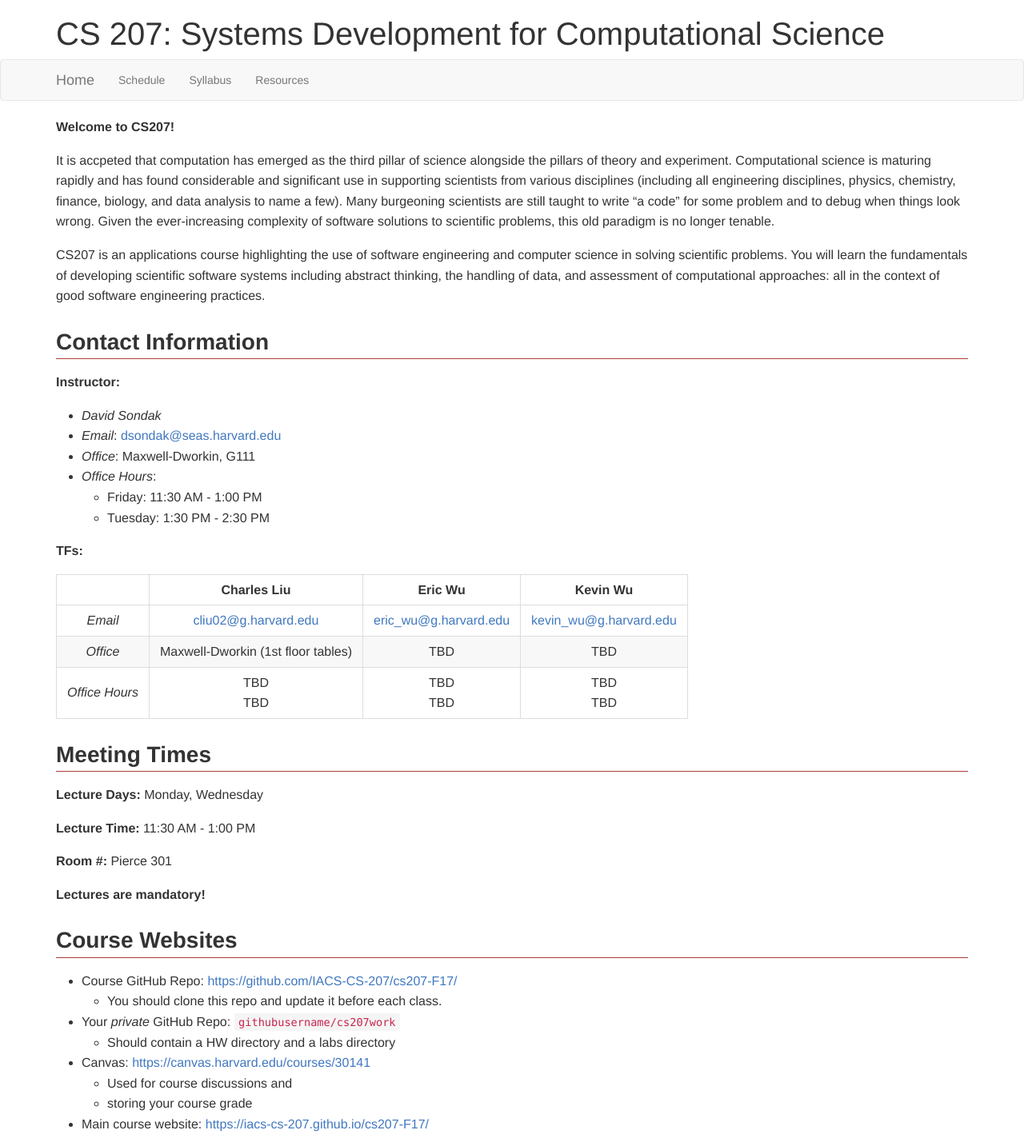
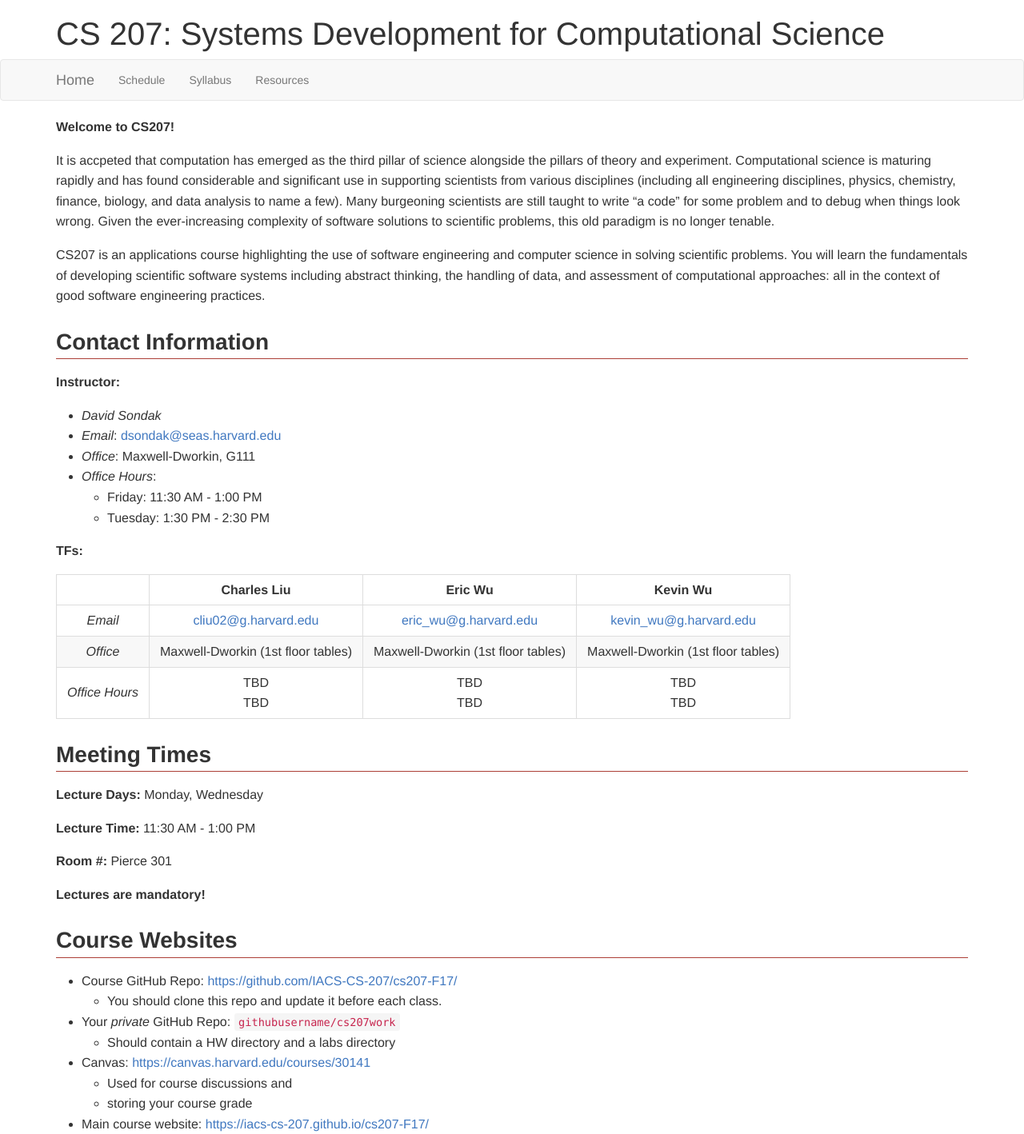
Before and after one commit to xuwd11/cs207_Weidong_Xu, a Jekyll site: the page built from index.md, in a window 1280 px wide. Shown: the whole page at 80% size. Built offline with Jekyll 4.4.1, drawn with Linux system fonts in a browser that asks for light colours; nearby versions of some CDN libraries.

Commit message:
Added TF offices.

```diff
--- a/index.md
+++ b/index.md
@@ -52,11 +52,11 @@ After successful completion of this course, you will be able to:
 
 **TFs:**
 
-|               | **Charles Liu**                    | **Eric Wu**             | **Kevin Wu**             |
-| :---:         | :---:                              | :---:                   | :---:                    |
-| *Email*       | <cliu02@g.harvard.edu>             | <eric_wu@g.harvard.edu> | <kevin_wu@g.harvard.edu> |
-| *Office*      | Maxwell-Dworkin (1st floor tables) | TBD                     | TBD                      |
-| *Office Hours*| TBD <br> TBD                       | TBD <br> TBD            | TBD <br> TBD             |
+|               | **Charles Liu**                    | **Eric Wu**                        | **Kevin Wu**                       |
+| :---:         | :---:                              | :---:                              | :---:                              |
+| *Email*       | <cliu02@g.harvard.edu>             | <eric_wu@g.harvard.edu>            | <kevin_wu@g.harvard.edu>           |
+| *Office*      | Maxwell-Dworkin (1st floor tables) | Maxwell-Dworkin (1st floor tables) | Maxwell-Dworkin (1st floor tables) |
+| *Office Hours*| TBD <br> TBD                       | TBD <br> TBD                       | TBD <br> TBD                       |
 
 
 ## Meeting Times
```
